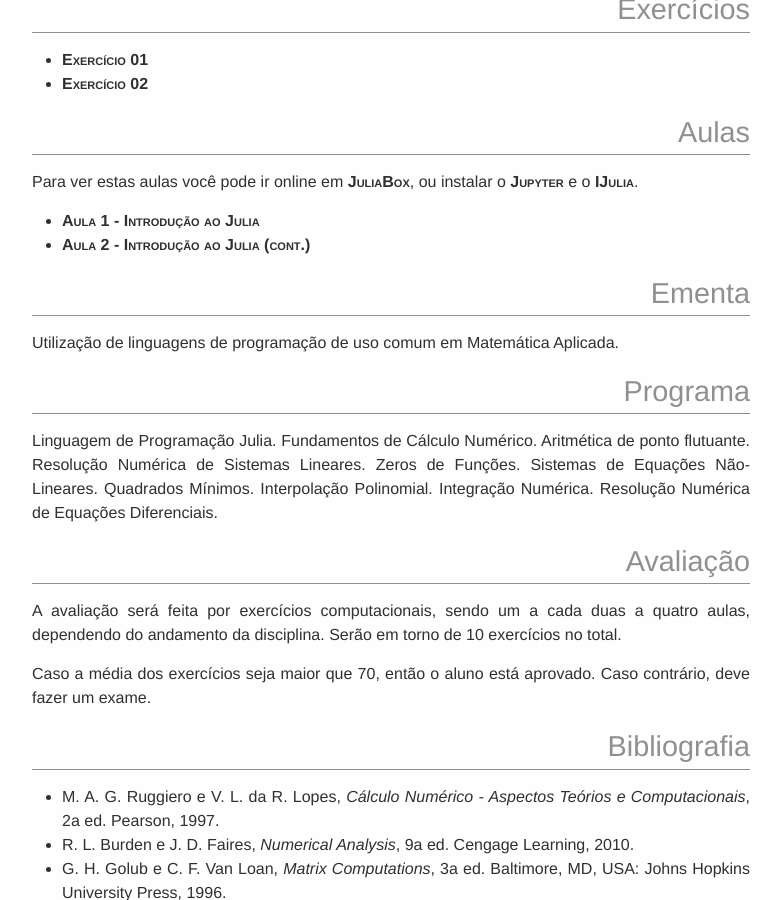
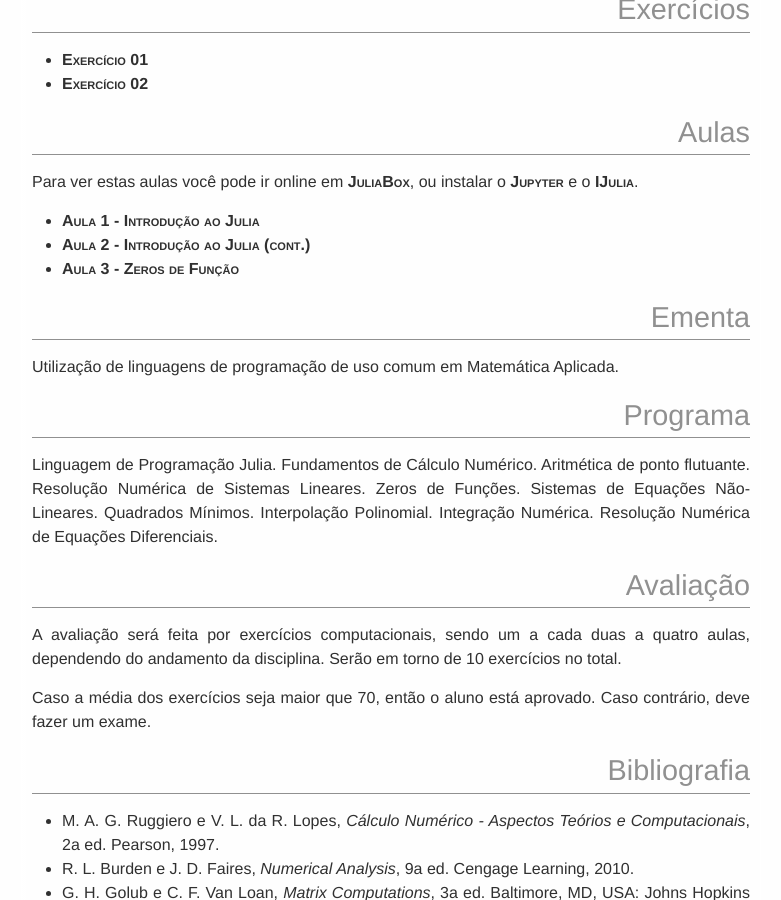
Before and after one commit to abelsiqueira/abelsiqueira.github.io-old, a Jekyll site: the page built from disciplinas/cm103-2016s2.md, in a window 1280 px wide and 900 px high, scrolled down 717 px. Shown: the whole window, without its empty margins (249-1030 px from the left). Built offline with Jekyll 4.4.1, drawn with Linux system fonts in a browser that asks for light colours.

Commit message:
Aula de zeros de função

```diff
--- a/disciplinas/cm103-2016s2.md
+++ b/disciplinas/cm103-2016s2.md
@@ -29,6 +29,7 @@ ou instalar o [Jupyter](https://jupyter.org/) e o
 
   - [Aula 1 - Introdução ao Julia]({{ site.baseurl }}/disciplinas/cm103/01-intro-julia.ipynb)
   - [Aula 2 - Introdução ao Julia (cont.)]({{ site.baseurl }}/disciplinas/cm103/02-intro-julia-cont.ipynb)
+  - [Aula 3 - Zeros de Função]({{ site.baseurl }}/disciplinas/cm103/03-zeros-de-funcao.ipynb)
 
 # Ementa
 
```
Also changed, not shown: 1 other file.
